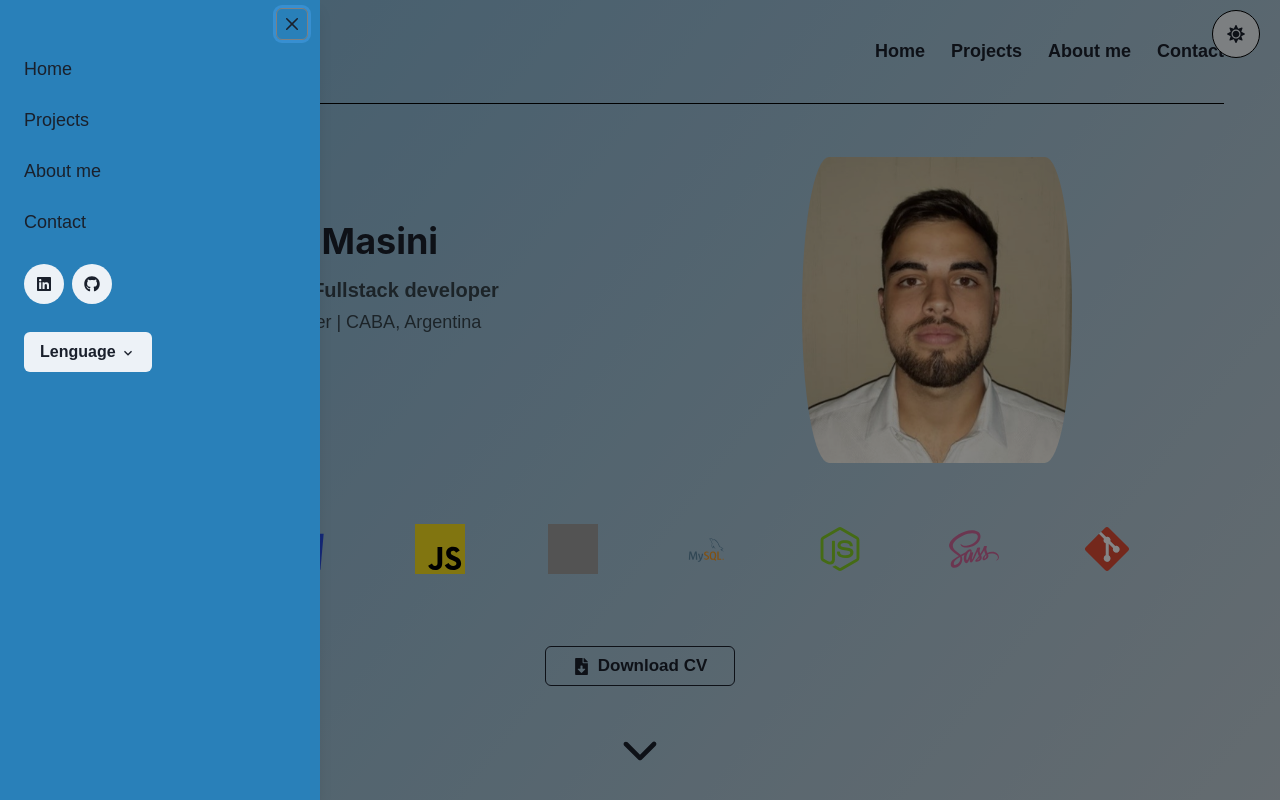
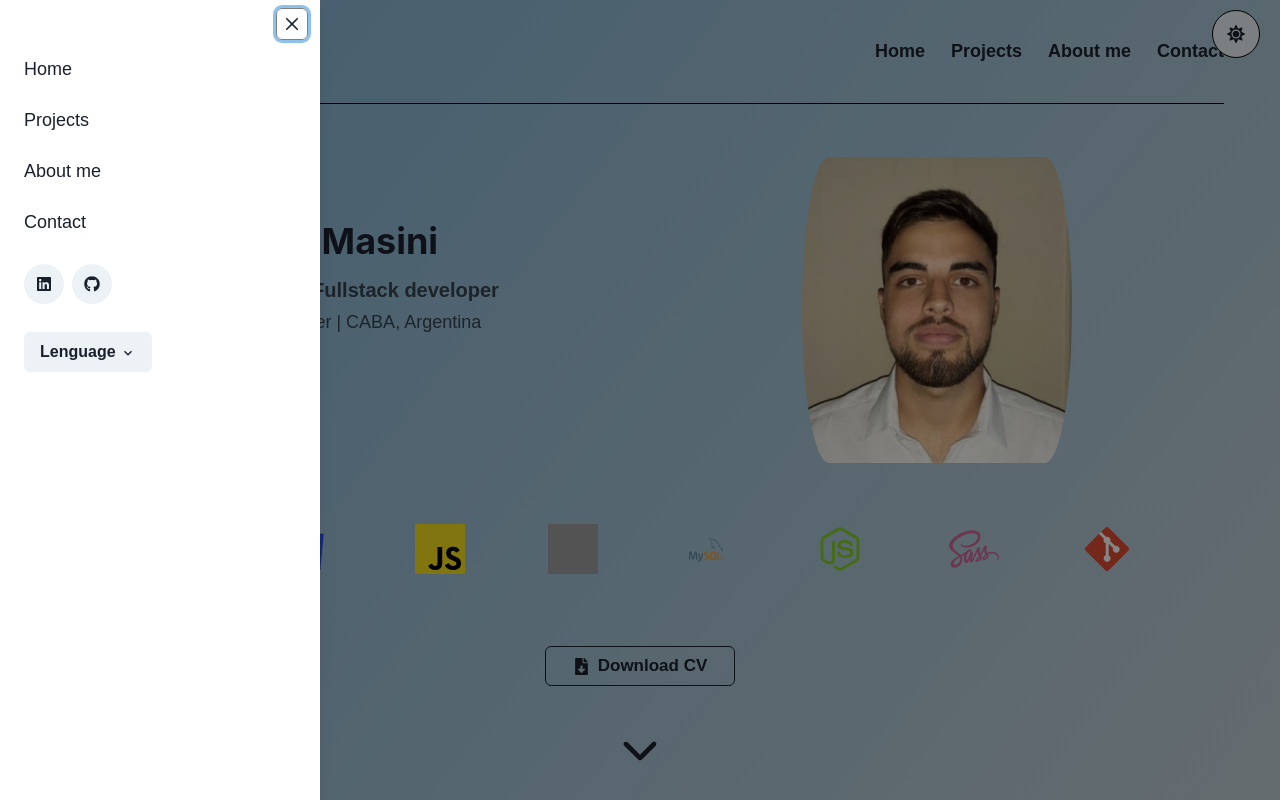
Before and after one commit to lucasmasini/portfolio, a React (Create React App) app: page /english in a window 1280 px wide. Both pictures are taken after a click on the button 44 px from the left and 34 px from the top of the page. Shown: the top 800 px of the page. Built offline with nearby package versions, Linux system fonts and the light colour scheme; grey boxes are pictures that could not be loaded.

Commit message:
Update LeftMenu.jsx

```diff
--- a/src/components/Menu/LeftMenu.jsx
+++ b/src/components/Menu/LeftMenu.jsx
@@ -62,9 +62,9 @@ const LeftMenu = ({spanishContent,englishContent,english}) => {
         <DrawerOverlay />
         <DrawerContent>
           <DrawerCloseButton border={'1px solid grey'}/>
-          <DrawerHeader  background={'#2980B9'}>{english? spanishContent.leftMenu.navegacion : englishContent.leftMenu.nevagacion}</DrawerHeader>
+          <DrawerHeader>{english? spanishContent.leftMenu.navegacion : englishContent.leftMenu.nevagacion}</DrawerHeader>
 
-          <DrawerBody  background={'#2980B9'}>
+          <DrawerBody>
             <Stack spacing={7} marginTop={4}>
               <Stack direction="column" opacity="1" spacing={6} fontSize={'18px'}>
                 <Link href="#home" w="fit-content">
```
